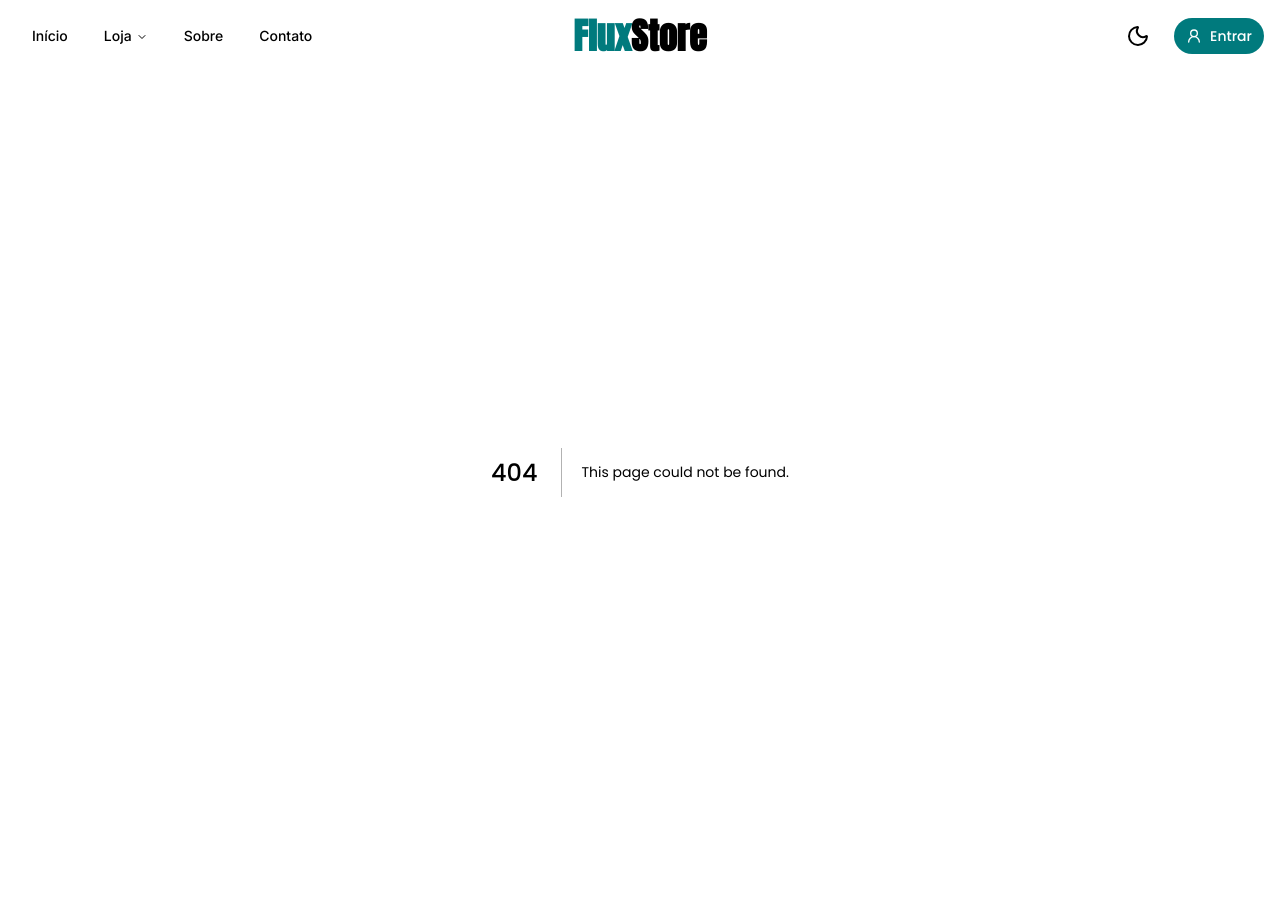
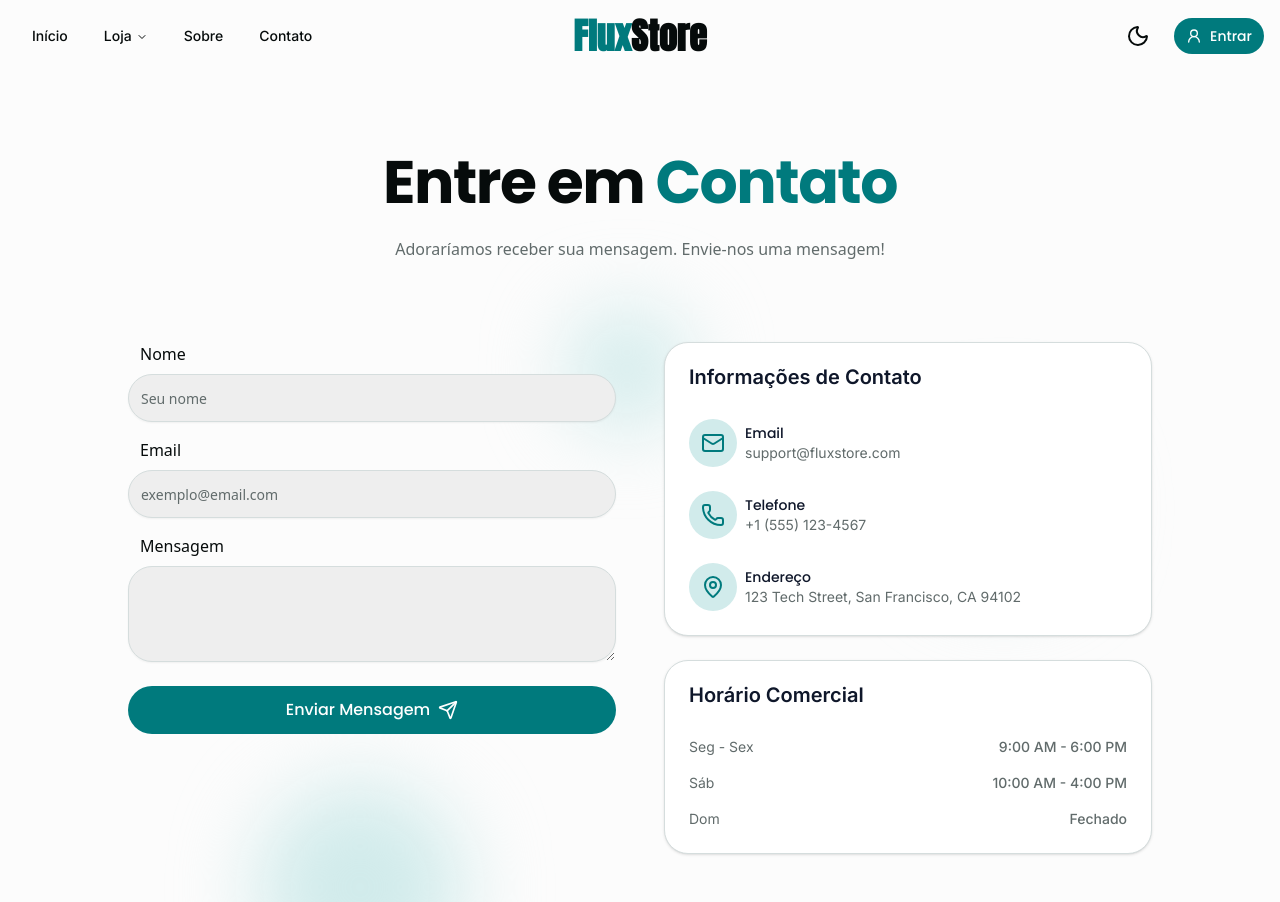
Before and after one commit to pauloelf/fluxstore, a Next.js app: page /contato in a window 1280 px wide. Before the commit this address had no page. Before the commit the page ends 872 px from the top, so only its background shows below. Built offline with nearby package versions, Linux system fonts and the light colour scheme.

Commit message:
feat: add contact page

```diff
--- /dev/null
+++ b/src/app/contato/layout.tsx
@@ -0,0 +1,11 @@
+import type { Metadata } from "next"
+import type { ReactNode } from "react"
+
+export const metadata: Metadata = {
+  title: "FluxStore — Contato",
+  description: "Entre em contato conosco.",
+}
+
+export default function ContactRoot({ children }: { children: ReactNode }) {
+  return <>{children}</>
+}
--- /dev/null
+++ b/src/app/contato/page.tsx
@@ -0,0 +1,79 @@
+"use client"
+
+import { useGSAP } from "@gsap/react"
+import gsap from "gsap"
+import { useRef } from "react"
+import { BusinessHours } from "./_components/business-hours"
+import { ContactInformation } from "./_components/contact-information"
+import { FormSection } from "./_components/form-section"
+
+export default function ContactPage() {
+  const titleRef = useRef(null)
+  const descriptionRef = useRef(null)
+  const containerRef = useRef(null)
+
+  useGSAP(
+    () => {
+      const tl = gsap.timeline({
+        defaults: { duration: 0.3, ease: "power2.out" },
+      })
+
+      tl.from(titleRef.current, { opacity: 0, y: 100 })
+        .from(descriptionRef.current, { opacity: 0, y: 100 })
+        .from(".contact-form", { opacity: 0, y: 100 })
+        .from(".contact-information", { opacity: 0, y: 100 })
+        .from(".contact-hours", { opacity: 0, y: 100 })
+    },
+    { scope: containerRef },
+  )
+
+  return (
+    <main
+      className="flex flex-col flex-1 px-4 w-full h-full min-h-[calc(100dvh-72px)] overflow-hidden"
+      ref={containerRef}
+    >
+      <div className="relative mx-auto w-full max-w-5xl h-full">
+        <div
+          aria-hidden
+          className="top-2/7 left-3/7 absolute bg-secondary blur-2xl rounded-full size-30"
+        />
+        <div
+          aria-hidden
+          className="top-6/7 left-32 absolute bg-secondary blur-2xl rounded-full size-52"
+        />
+        <div
+          aria-hidden
+          className="top-3/7 left-7/9 absolute bg-secondary blur-2xl rounded-full size-40"
+        />
+
+        <section className="z-10 py-20">
+          <div className="z-10 relative mx-auto px-4 lg:px-8 max-w-4xl text-center">
+            <div>
+              <h1
+                className="mb-6 font-bold text-5xl md:text-6xl tracking-tight"
+                ref={titleRef}
+              >
+                Entre em <span className="text-primary">Contato</span>
+              </h1>
+              <p
+                className="text-muted-foreground leading-relaxed"
+                ref={descriptionRef}
+              >
+                Adoraríamos receber sua mensagem. Envie-nos uma mensagem!
+              </p>
+            </div>
+          </div>
+        </section>
+
+        <div className="gap-16 md:gap-12 grid grid-cols-1 md:grid-cols-2 mb-12">
+          <FormSection />
+
+          <div className="z-10 relative space-y-6">
+            <ContactInformation />
+            <BusinessHours />
+          </div>
+        </div>
+      </div>
+    </main>
+  )
+}
```
